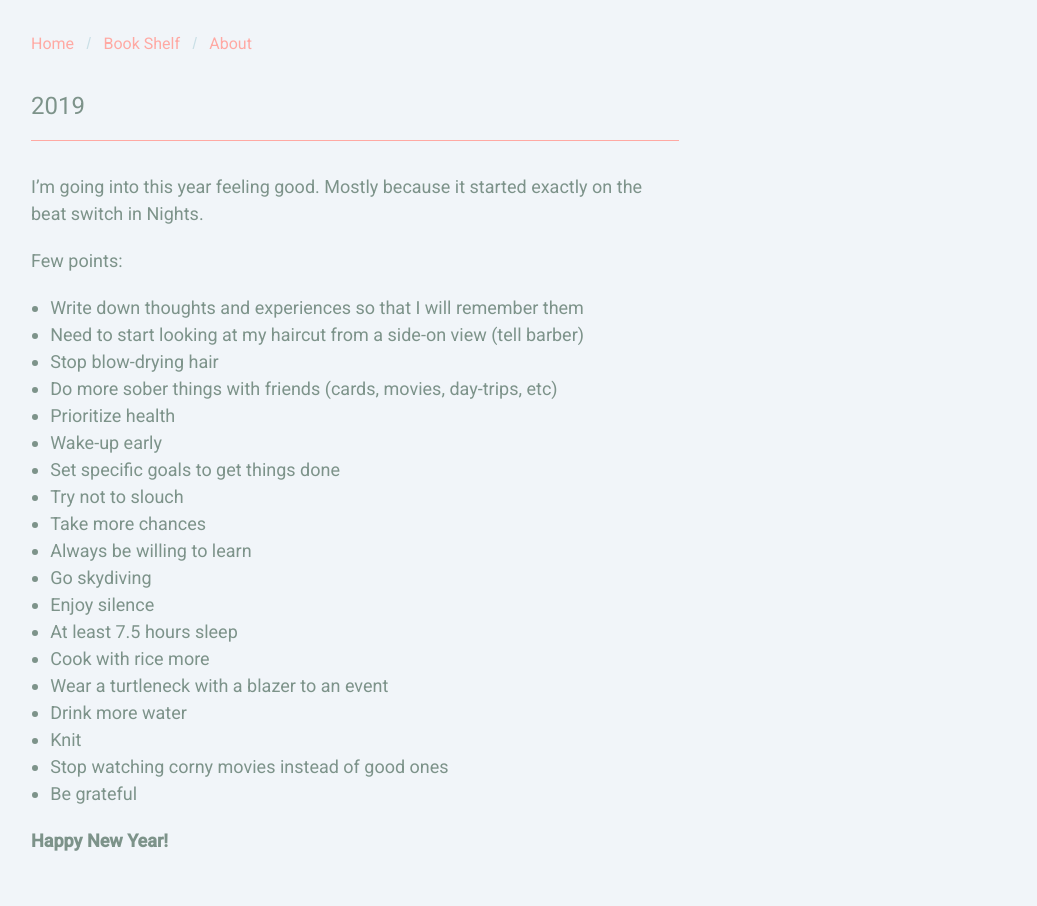
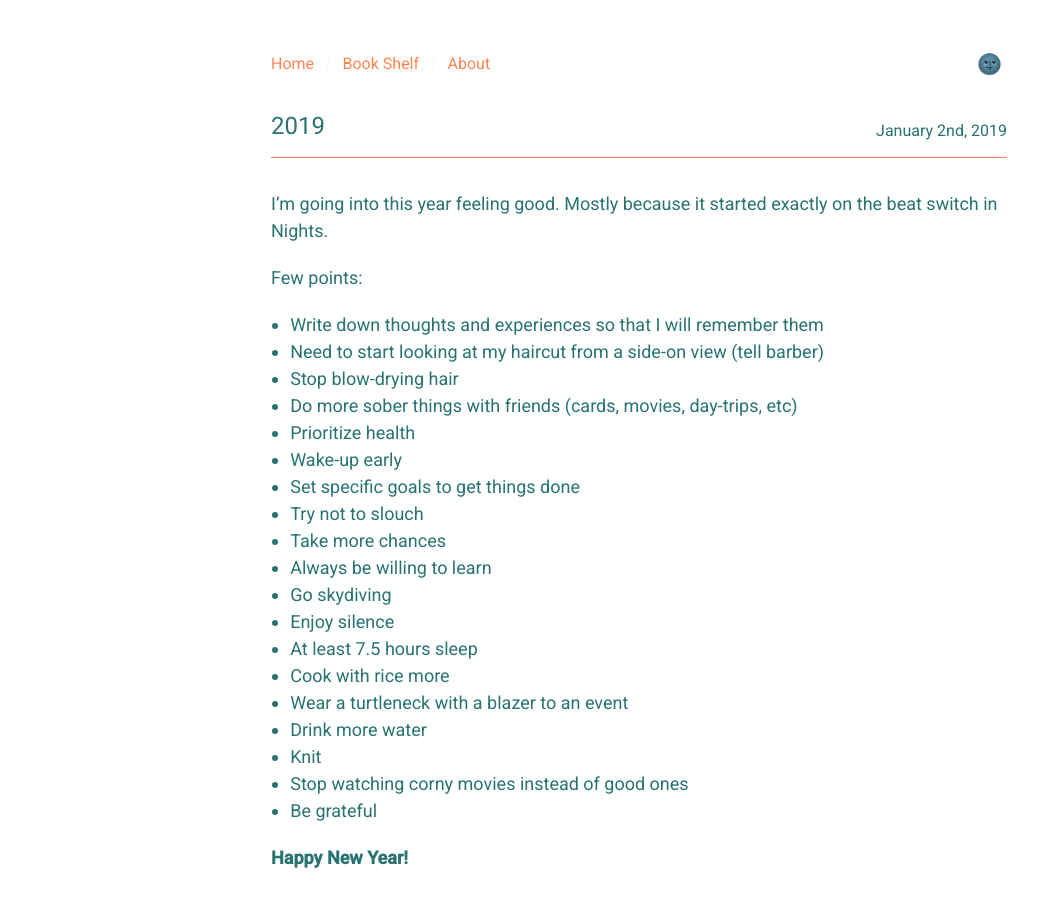
Before and after one commit to iamkahvi/astro-blog, an Astro site: page /posts/2019 in a window 1280 px wide. Shown: the whole page, without its empty margins (1-1038 px from the left). Built offline with nearby package versions, Linux system fonts and the light colour scheme; Astro itself is replaced by a stand-in of ours.

Commit message:
color theme switcher working

```diff
--- /dev/null
+++ b/src/components/ColorTheme.astro
@@ -0,0 +1,23 @@
+---
+
+---
+
+<script>
+  import {
+    getInitialColorMode,
+    setRootStyles,
+    setTheme,
+  } from "../lib/color-theme.ts";
+
+  (function () {
+    const colorMode = getInitialColorMode();
+    setRootStyles(colorMode);
+  })();
+
+  const button = document.getElementById("color-theme-toggle");
+  button!.addEventListener("click", () => {
+    setTheme();
+  });
+</script>
+
+<button id="color-theme-toggle" class="bn br3 f4">🌚</button>
--- a/src/components/Layout.astro
+++ b/src/components/Layout.astro
@@ -1,8 +1,8 @@
 ---
-import "../styles/global.css";
 import "../styles/tachyons.css";
 import "../styles/style.css";
 import "../styles/links.css";
+import ColorTheme from "./ColorTheme.astro";
 
 type Props = { title: string; description: string; children: any };
 
@@ -16,9 +16,9 @@ const descriptionStyle = "f6 roboto pt1 mt2 c-second";
     <meta charset="utf-8" />
     <link rel="icon" type="image/svg+xml" href="/favicon.svg" />
     <meta name="viewport" content="width=device-width" />
-    <meta name="generator" content={Astro.generator} />
-    <title>Astro</title>
+    <title>{title}</title>
   </head>
+  <div class="w-90-ns mw7 mv4 center c-background">
     <header class="pa3">
       <div class="flex items-center justify-between">
         <p class="c-third">
@@ -28,6 +28,7 @@ const descriptionStyle = "f6 roboto pt1 mt2 c-second";
            /
           <a href="/about" class={navStyle.concat(" ml2")}> About</a>
         </p>
+        <ColorTheme />
       </div>
       {
         Astro.url.pathname === "/" && (
@@ -41,6 +42,7 @@ const descriptionStyle = "f6 roboto pt1 mt2 c-second";
       }
     </header>
     <main class="pa3"><slot /></main>
+  </div>
 
 
 </html>
--- /dev/null
+++ b/src/lib/color-theme.ts
@@ -0,0 +1,63 @@
+import { themeMap } from "../components/colorThemes.mjs";
+
+export enum Themes {
+  Classic = "classic",
+  Bubblegum = "bubblegum",
+  Pastel = "pastel",
+  Artic = "artic",
+  Forest = "forest",
+  Purple = "purple",
+  Blue = "blue",
+  Dark = "dark",
+}
+
+export const getCurrentColorTheme = () => {
+  return window.localStorage.getItem("color-theme") as Themes;
+};
+
+export const getInitialColorMode = () => {
+  const persistedColorPreference = window.localStorage.getItem("color-theme");
+  const hasPersistedPreference = typeof persistedColorPreference === "string";
+
+  if (hasPersistedPreference) {
+    return persistedColorPreference;
+  }
+
+  const mql = window.matchMedia("(prefers-color-scheme: dark)");
+  const hasMediaQueryPreference = typeof mql.matches === "boolean";
+
+  if (hasMediaQueryPreference && mql.matches) {
+    return "dark";
+  }
+
+  return "classic";
+};
+
+export const setRootStyles = (theme: any) => {
+  const root = document.documentElement;
+  Object.entries(themeMap[theme]).forEach((val) => {
+    const [k, v] = val;
+    root.style.setProperty(k, v);
+
+    // Ugly fix for selection color
+    if (k == "--c-main") {
+      root.style.setProperty("--c-main-selection", v + "50");
+    }
+  });
+};
+
+export const setTheme = (theme?: Themes) => {
+  const t = theme ?? randTheme(getCurrentColorTheme());
+  // @ts-ignore
+  window.localStorage.setItem("color-theme", t);
+  setRootStyles(t);
+};
+
+
+const randTheme = (currTheme: Themes): Themes => {
+  const theme = Object.entries(themeMap)[
+    Math.floor(Math.random() * Object.values(themeMap).length)
+  ][0] as Themes;
+
+  return theme !== currTheme ? theme : randTheme(currTheme);
+};
--- a/src/pages/posts/[...slug].astro
+++ b/src/pages/posts/[...slug].astro
@@ -1,23 +1,12 @@
 ---
-import { getSlugFromPath } from "../../lib/utils";
+import { getSlugFromPath, getDateFormats } from "../../lib/utils";
 import Layout from "../../components/Layout.astro";
-import type {
-  InferGetStaticParamsType,
-  InferGetStaticPropsType,
-  GetStaticPaths,
-} from "astro";
 
-export const getStaticPaths = (async () => {
+export const getStaticPaths = async () => {
   const allPosts = (await Astro.glob("../../content/posts/*.md")) as any;
-
-  console.log(allPosts);
-  console.log(allPosts[0].file);
-  console.log(getSlugFromPath(allPosts[0].file));
 
   const paths = allPosts.map((post: any) => {
     const slug = getSlugFromPath(post.file);
-
-    console.log(post.frontmatter.title);
 
     return {
       params: {
@@ -28,24 +17,23 @@ export const getStaticPaths = (async () => {
   });
 
   return paths;
-}) satisfies GetStaticPaths;
-
-type Params = InferGetStaticParamsType<typeof getStaticPaths>;
-type Props = InferGetStaticPropsType<typeof getStaticPaths>;
+};
 
 const { post } = Astro.props as any;
+const { title, date, description } = post.frontmatter!;
+const { displayDate, displayDateSmall } = getDateFormats(date);
 ---
 
-<Layout title={post.frontmatter.title} description="hi">
-  <header class="flex justify-between items-center pb3 mb4 bb b--c-main">
+<Layout title={title} description={description}>
+  <header class="flex justify-between items-end pb3 mb4 bb b--c-main">
     <h1 class="f3 c-second ma0 pb0 fw4 roboto w-70">
-      {post.frontmatter.title}
+      {title}
     </h1>
     <p class="post-date-small f5 fw4 roboto pa0 ma0 c-second w-30 tr">
-      {post.frontmatter.displayDateSmall}
+      {displayDateSmall}
     </p>
     <p class="post-date f5 fw4 roboto pa0 ma0 c-second w-30 tr">
-      {post.frontmatter.displayDate}
+      {displayDate}
     </p>
   </header>
   <div class="textBody">
```
Also changed, not shown: src/components/BlogList.tsx (+3 -14 lines). Lines whose indentation alone changed are shown as unchanged.
